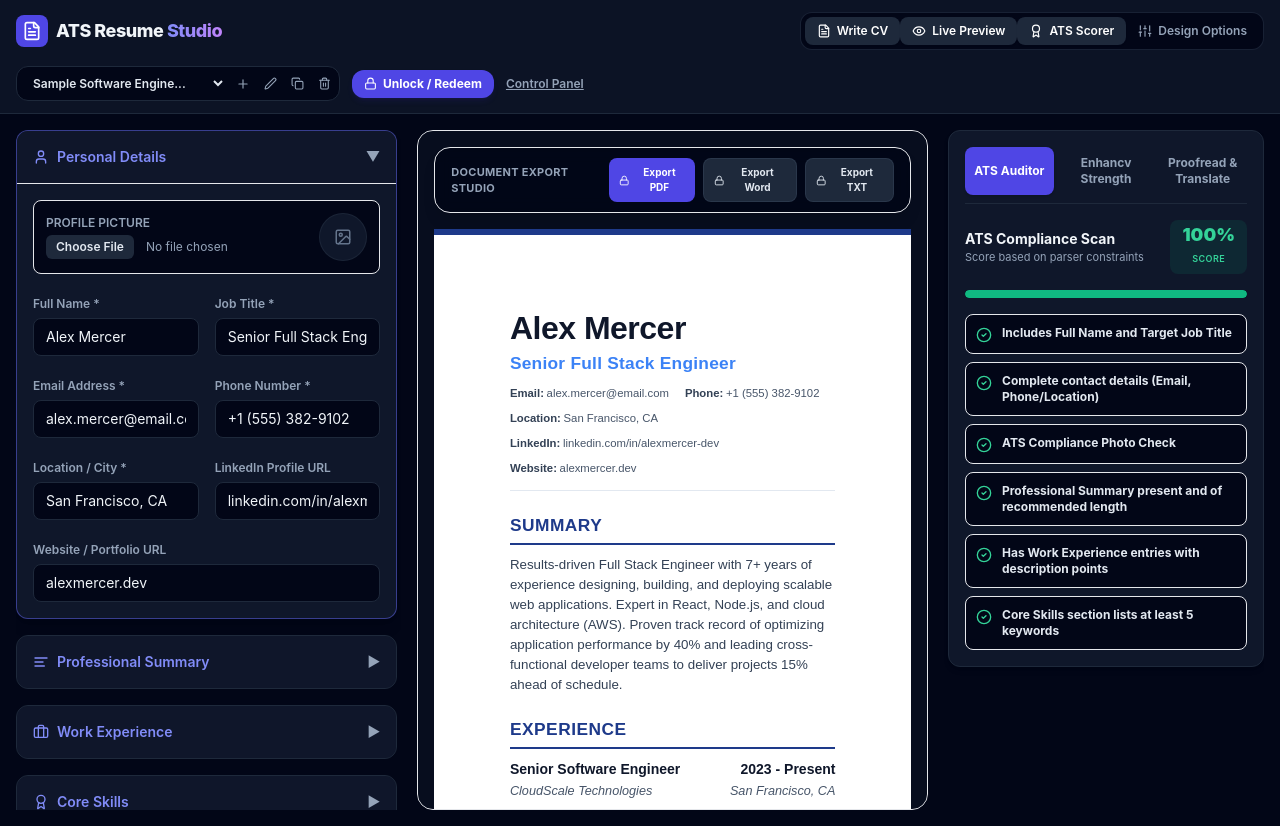
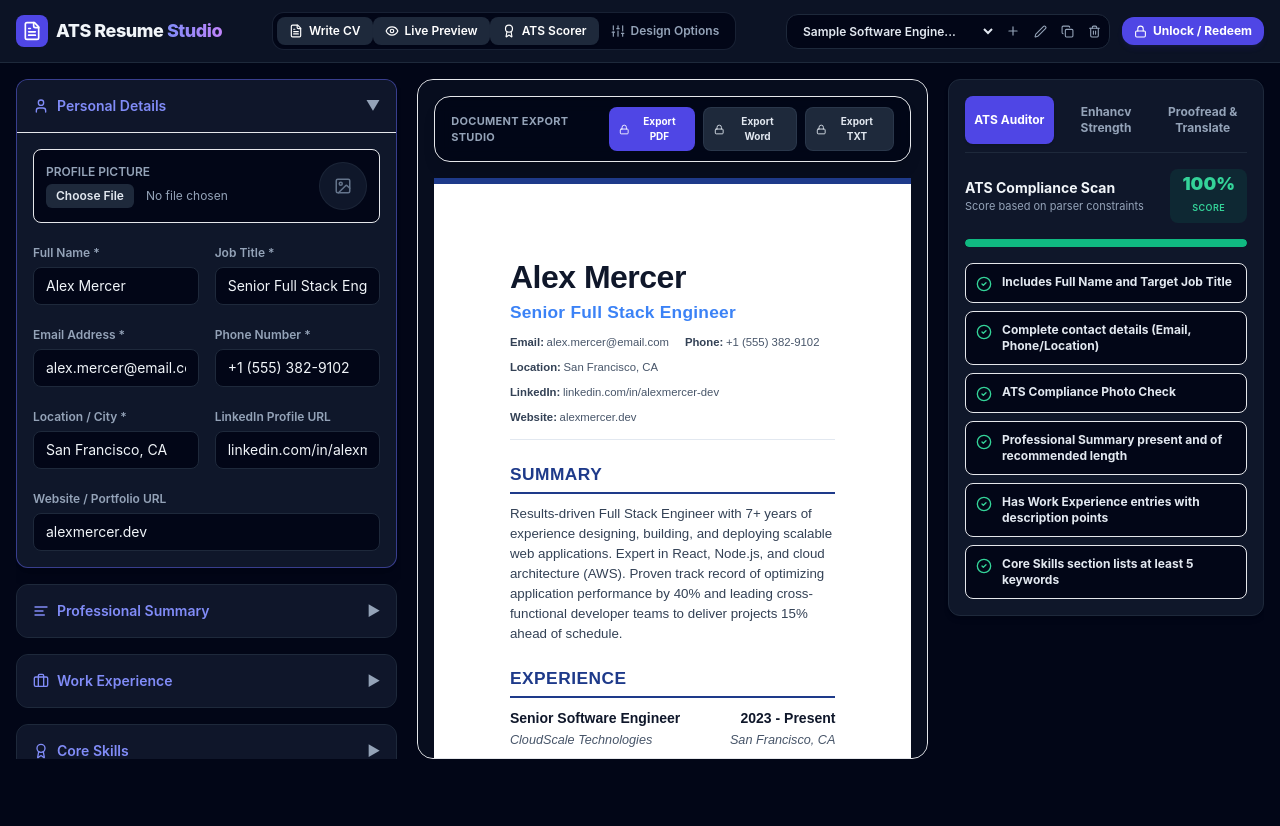
Before and after one commit to khaled-200/ats, a Next.js app: page / in a window 1280 px wide. After the commit the page ends 800 px from the top, so only its background shows below. Built offline with nearby package versions, Linux system fonts and the light colour scheme.

Commit message:
Update Navbar.tsx

```diff
--- a/src/components/Navbar.tsx
+++ b/src/components/Navbar.tsx
@@ -195,7 +195,8 @@ export default function Navbar({ onOpenPaymentModal }: NavbarProps) {
         </button>
 
         {/* Admin Link */}
-        <Link
+       {/* Admin Link */}
+{/* <Link
   href="/admin"
   target="_blank"
   className="text-xs text-slate-400 hover:text-slate-200 underline font-semibold"
@@ -203,6 +204,7 @@ export default function Navbar({ onOpenPaymentModal }: NavbarProps) {
 >
   Control Panel
 </Link>
+*/}
       </div>
     </header>
   );
```
Lines whose indentation alone changed are shown as unchanged.
